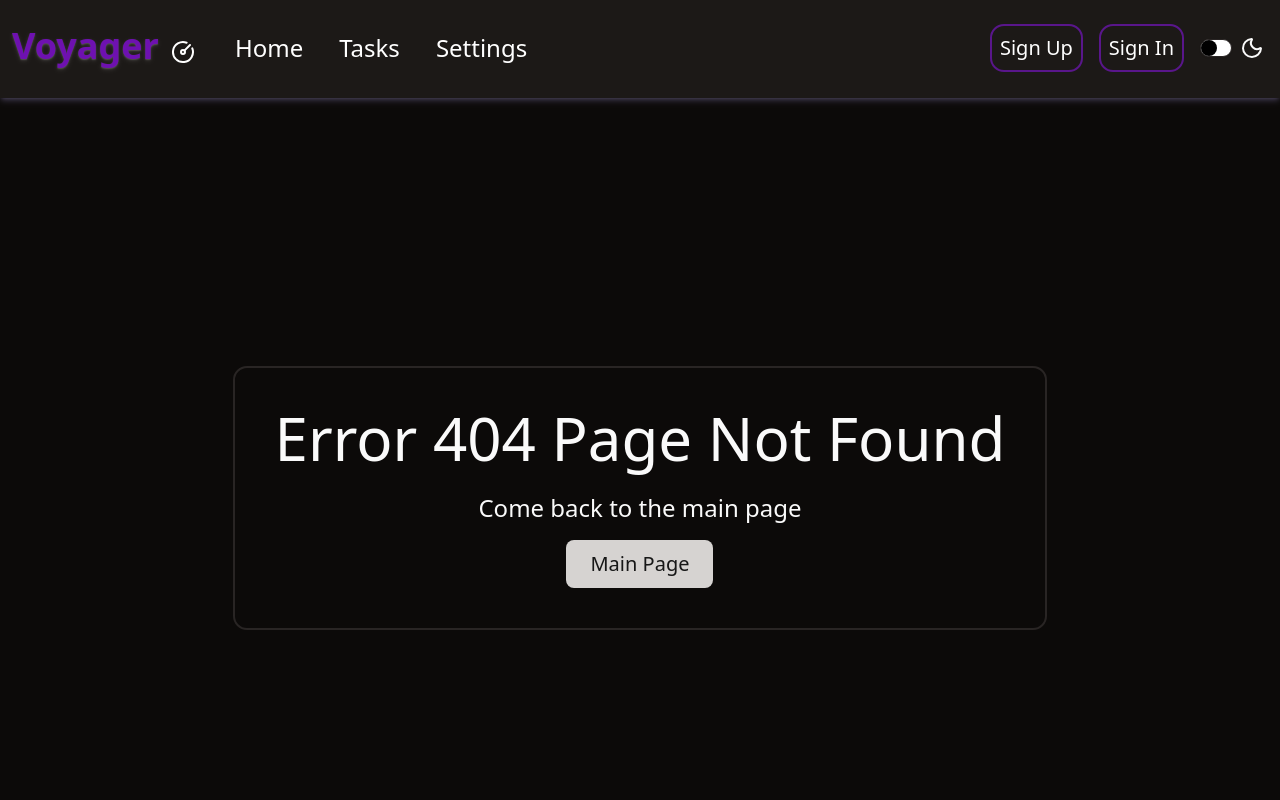
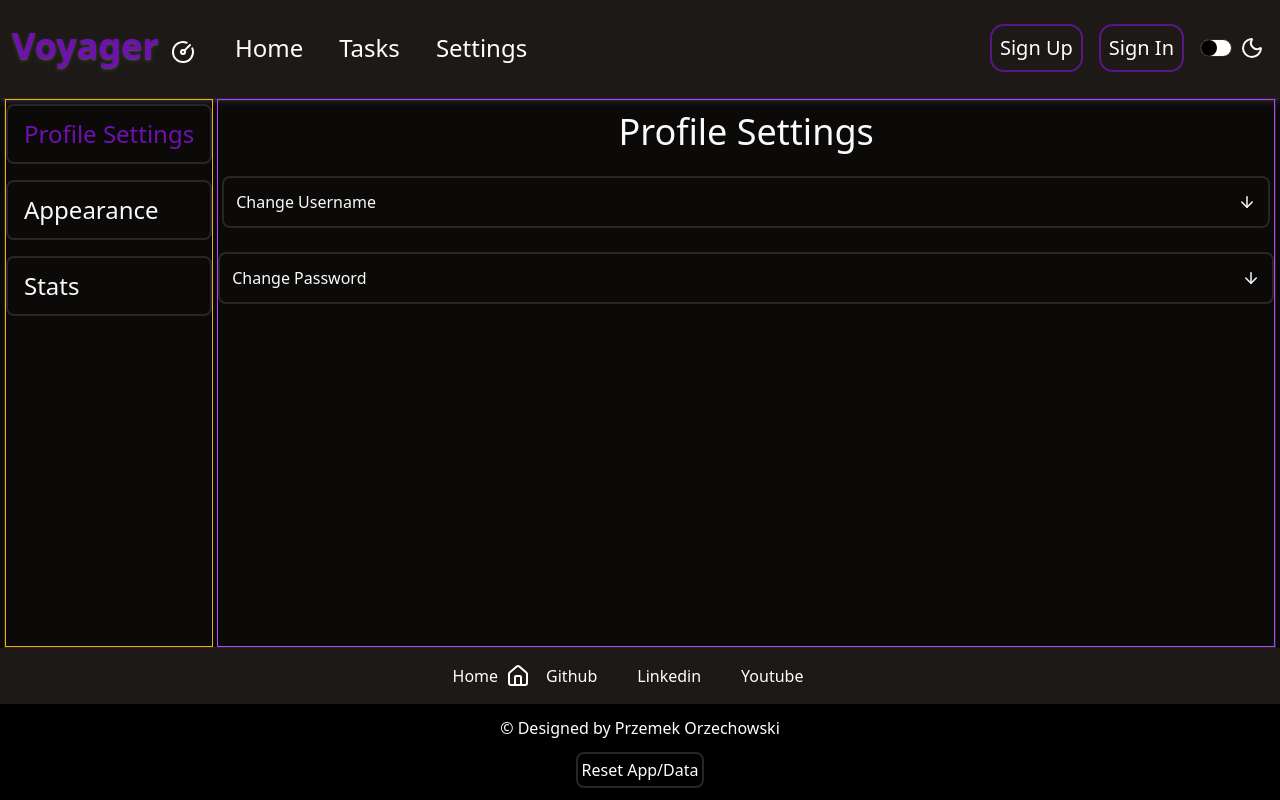
Before and after one commit to PrzemekO84/TaskTracker-React, a React (Vite) app: page /Settings/ProfileSettings in a window 1280 px wide. Before the commit this address had no page. Shown: the top 800 px of the page. Built offline with nearby package versions, Linux system fonts and the light colour scheme; some icons are missing.

Commit message:
Working on settings

```diff
--- a/src/App.css
+++ b/src/App.css
@@ -127,6 +127,10 @@
   [role="button"]:not(:disabled) {
     cursor: pointer;
   }
+  *, *::before, *::after {
+    transition-property: color, background-color, border-color, text-decoration-color, fill, stroke;
+    transition-duration: 300ms;
+  }
 }
 
 @utility linkHighlight {
@@ -153,4 +157,8 @@
   @apply border-2 border-black bg-purple-950 rounded-xl p-3 cursor-pointer text-foreground hover:text-white transition duration-500 ease-in-out
 }
 
+@utility settingsNavLink {
+  @apply border-2 md:text-xl px-4 py-3 lg:text-2xl rounded-md
+}
+
 /*  */
--- a/src/App.tsx
+++ b/src/App.tsx
@@ -14,6 +14,9 @@ import Settings from './pages/Settings';
 import DirectTasks from './pages/DirectTasks';
 import Login from './pages/Login';
 import Singup from './pages/Signup';
+import Appearance from './pages/Appearance';
+import ProfileSettings from './pages/ProfileSettings';
+import ProfileStats from './pages/ProfileStats';
 
 
 function App() {
@@ -28,9 +31,10 @@ function App() {
                 <Route path="/" element={<Home />} />
                 <Route path="/Tasks" element={<Tasks />} />
                 <Route path="/Settings" element={<Settings />}>
-                  <Route path='Appearence' element={<Home />}/>
-                  <Route index element={<Home />}/>
-                  <Route path='Stats' element={<Home />}/>
+                  <Route path='Appearance' element={<Appearance />}/>
+                  <Route index element={<ProfileSettings />}/>
+                  <Route path='ProfileSettings' element={<ProfileSettings />}/>
+                  <Route path='Stats' element={<ProfileStats />}/>
                 </Route>
 
                 <Route path="/DirectTasks/:listId" element={<DirectTasks />} />
--- a/src/Components/ui/HamburgerMenu.tsx
+++ b/src/Components/ui/HamburgerMenu.tsx
@@ -39,9 +39,7 @@ export function HamburgerMenu() {
           <div className="grid grid-cols-1 text-center gap-4 text-3xl">
             <div className="border-2 border-purple-900 p-4 rounded-md linkHighlight">
               <SheetClose asChild>
-                <Link to="Signup">
-                Sign Up
-                </Link>
+                <Link to="Signup">Sign Up</Link>
               </SheetClose>
             </div>
             <div className="border-2 border-purple-900 p-4 rounded-md linkHighlight">
@@ -81,7 +79,19 @@ export function HamburgerMenu() {
           <div>
             <div className="flex gap-2 justify-center items-center text-3xl border-2 p-4 rounded-md border-stone-800 divBorderHover">
               <Switch onClick={changeTheme} size="default" />
-              {theme === "light" ? <Sun /> : <Moon />}
+              <div
+                className="transition transform duration-500 ease-in-out"
+                style={{
+                  transform:
+                    theme === "dark" ? "rotate(0deg)" : "rotate(360deg)",
+                }}
+              >
+                {theme === "dark" ? (
+                  <Moon />
+                ) : (
+                  <Sun className="text-yellow-500" />
+                )}
+              </div>
             </div>
           </div>
         </div>
--- a/src/Header.tsx
+++ b/src/Header.tsx
@@ -31,10 +31,16 @@ function Header() {
             <Link className=" p-2 rounded-xl linkHighlight " to="/">
               Home
             </Link>
-            <Link className=" p-2 rounded-xl linkHighlight text-white" to="/Tasks">
+            <Link
+              className=" p-2 rounded-xl linkHighlight text-white"
+              to="/Tasks"
+            >
               Tasks
             </Link>
-            <Link className=" p-2 rounded-xl linkHighlight text-white" to="Settings">
+            <Link
+              className=" p-2 rounded-xl linkHighlight text-white"
+              to="Settings"
+            >
               Settings
             </Link>
           </div>
@@ -42,14 +48,25 @@ function Header() {
 
         <div className="hidden sm:flex gap-4 justify-center items-center mr-1 text-xl mt-1">
           <div className="border-2 border-purple-900 p-2 rounded-xl linkHighlight text-white">
-            <Link to={"/Signup"}> <button>Sign Up</button> </Link>
+            <Link to={"/Signup"}>
+              {" "}
+              <button>Sign Up</button>{" "}
+            </Link>
           </div>
           <div className="border-2 border-purple-900 p-2 rounded-xl linkHighlight text-white">
-            <Link to={"/Login"}> <button>Sign In</button> </Link>
+            <Link to={"/Login"}>
+              {" "}
+              <button>Sign In</button>{" "}
+            </Link>
           </div>
           <div className="flex gap-2 justify-center items-center">
-            <Switch onClick={changeTheme} className="border border-whites" />
-            {theme === "light" ? <Sun className="text-yellow-500" /> : <Moon />}
+            <Switch onClick={changeTheme} className="border border-whites" checked={theme === "light"}/>
+            <div
+              className="transition transform duration-500 ease-in-out"
+              style={{transform: theme === "dark" ? "rotate(0deg)" : "rotate(360deg)"}}
+            >
+              {theme === "dark" ? <Moon /> : <Sun  className="text-yellow-500"/>}
+            </div>
           </div>
         </div>
 
--- /dev/null
+++ b/src/pages/Appearance.tsx
@@ -0,0 +1,61 @@
+import { ArrowDown } from "lucide-react";
+import { cn } from "@/lib/utils";
+import { useState } from "react";
+import { useThemeContext } from "@/context/ThemeContext";
+import { Moon, Sun } from "lucide-react";
+
+function Appearance(){
+
+    const [openedSection, setSectionOpen] = useState<boolean>(false);
+
+    const { theme, changeTheme } = useThemeContext();
+
+
+    return (
+    <div className="flex flex-col gap-2 justify-center">
+      <h1 className="text-3xl lg:text-4xl py-3 text-center">
+        Profile Appearance
+      </h1>
+      <div className="flex flex-col gap-3 p-1">
+        <div className="border-2 rounded-md p-1">
+          <button
+            className="w-full p-2 flex items-center justify-between"
+            onClick={() => {
+              setSectionOpen(!openedSection)
+            }}
+          >
+            Change Dark/Light Mode {" "}
+            <ArrowDown
+              className={cn(
+                "transition-transform duration-300",
+                openedSection === true && "rotate-180",
+              )}
+              size={18}
+            />
+          </button>
+        </div>
+        <div
+          className={cn(
+            "grid transition-all ease-in-out duration-300",
+            openedSection === true
+              ? "grid-rows-[1fr]"
+              : "grid-rows-[0fr]",
+          )}
+        >
+          <div className="overflow-hidden">
+            <div className="grid grid-cols-2 gap-3 border-2 px-1 py-2 rounded-md">
+              <button
+              onClick={changeTheme}
+              className={cn("flex items-center justify-center gap-2 border-2 p-3 rounded-md", theme === "dark" && "bg-purple-950")}>Dark Mode <Moon /> </button>
+              <button
+              onClick={changeTheme}
+              className={cn("flex items-center justify-center gap-2 border-2 p-3 rounded-md text-white", theme === "light" && "bg-purple-950")}>Light Mode <Sun /> </button>
+            </div>
+          </div>
+        </div>
+      </div>
+    </div>
+  );
+}
+
+export default Appearance;
--- /dev/null
+++ b/src/pages/ProfileSettings.tsx
@@ -0,0 +1,141 @@
+import { Input } from "@/Components/ui/input";
+import { ArrowDown, Eye, EyeOff } from "lucide-react";
+import { useState } from "react";
+import { cn } from "@/lib/utils";
+
+type Section = "username" | "password" | null;
+
+function ProfileSettings() {
+  const [openedSection, setOpendedSection] = useState<Section>(null);
+  const [showPassword, setShowPassword] = useState<boolean>(false);
+  const [showConfirmPassword, setConfirmShowPassword] =
+    useState<boolean>(false);
+
+  function handleSection(section: Section) {
+    setOpendedSection((prevSection) => {
+      if (prevSection === section) {
+        return null;
+      }
+      return section;
+    });
+  }
+
+  return (
+    <div className="flex flex-col gap-2 justify-center">
+      <h1 className="text-3xl lg:text-4xl py-3 text-center">
+        Profile Settings
+      </h1>
+      <div className="flex flex-col gap-3 p-1">
+        <div className="border-2 rounded-md p-1">
+          <button
+            className="w-full p-2 flex items-center justify-between"
+            onClick={() => {
+              handleSection("username");
+            }}
+          >
+            Change Username{" "}
+            <ArrowDown
+              className={cn(
+                "transition-transform duration-300",
+                openedSection === "username" && "rotate-180",
+              )}
+              size={18}
+            />
+          </button>
+        </div>
+        <div
+          className={cn(
+            "grid transition-all ease-in-out duration-300",
+            openedSection === "username"
+              ? "grid-rows-[1fr]"
+              : "grid-rows-[0fr]",
+          )}
+        >
+          <div className="overflow-hidden">
+            <div className="flex flex-col gap-3 border-2 px-1 py-2 rounded-md">
+              <Input className="p-5 border-black dark:border-border" placeholder="Enter your new Password" />
+              <button className="p-2 border-2 bg-purple-950 text-white rounded-md">
+                Save
+              </button>
+            </div>
+          </div>
+        </div>
+      </div>
+      <div className="flex flex-col gap-3">
+        <div className="border-2 rounded-md p-1">
+          <button
+            className="flex w-full justify-between items-center p-2"
+            onClick={() => {
+              handleSection("password");
+            }}
+          >
+            Change Password
+            <ArrowDown
+              className={cn(
+                "transition-transform duration-300",
+                openedSection === "password" && "rotate-180",
+              )}
+              size={18}
+            />
+          </button>
+        </div>
+        <div
+          className={cn(
+            "grid transition-all ease-in-out duration-300",
+            openedSection === "password"
+              ? "grid-rows-[1fr]"
+              : "grid-rows-[0fr]",
+          )}
+        >
+          <div className="overflow-hidden">
+            <div className="flex flex-col gap-4 border-2 px-1 py-2 rounded-md">
+              <div className="flex justify-between items-center relative">
+                <Input
+                  className="p-5 border-black dark:border-border"
+                  type={showPassword === false ? "password" : "text"}
+                  placeholder="Enter your new Password"
+                />
+                <div
+                  className="cursor-pointer"
+                  onClick={() => {
+                    setShowPassword(!showPassword);
+                  }}
+                >
+                  {showPassword === false ? (
+                    <Eye className="absolute right-3 top-1/2 -translate-y-1/2 text-gray-500 hover:text-white" />
+                  ) : (
+                    <EyeOff className="absolute right-3 top-1/2 -translate-y-1/2 text-gray-500 hover:text-white" />
+                  )}
+                </div>
+              </div>
+              <div className="flex justify-between items-center relative">
+                <Input
+                  className="p-5 border-black dark:border-border"
+                  type={showConfirmPassword === false ? "password" : "text"}
+                  placeholder="Confirm your new Password"
+                />
+                <div
+                  className="cursor-pointer"
+                  onClick={() => {
+                    setConfirmShowPassword(!showConfirmPassword);
+                  }}
+                >
+                  {showConfirmPassword === false ? (
+                    <Eye className="absolute right-3 top-1/2 -translate-y-1/2 text-gray-500 hover:text-white"/>
+                  ) : (
+                    <EyeOff className="absolute right-3 top-1/2 -translate-y-1/2 text-gray-500 hover:text-white"/>
+                  )}
+                </div>
+              </div>
+              <button className="p-2 border-2 bg-purple-950 text-white rounded-md">
+                Save
+              </button>
+            </div>
+          </div>
+        </div>
+      </div>
+    </div>
+  );
+}
+
+export default ProfileSettings;
--- /dev/null
+++ b/src/pages/ProfileStats.tsx
@@ -0,0 +1,11 @@
+
+function ProfileStats(){
+    return (
+        <div className="flex justify-center items-center">
+            <h1>Profile Stats</h1>
+
+        </div>
+    )
+}
+
+export default ProfileStats;
--- a/src/pages/Settings.tsx
+++ b/src/pages/Settings.tsx
@@ -1,8 +1,44 @@
+import { useState } from "react";
+import { Link, NavLink, Outlet } from "react-router-dom";
+import { cn } from "@/lib/utils";
+
+
 
 function Settings(){
     return (
-        <h1>Settings</h1>
-    )
+      <div className="flex gap-1 border w-full mx-1">
+        <nav className="flex flex-col gap-4 border border-yellow-500 py-1">
+          <NavLink
+            to={"ProfileSettings"}
+            className={({ isActive }) => {
+              return cn("settingsNavLink", isActive && "dark:text-purple-800 dark:bg-background text-purple-500 bg-stone-300");
+            }}
+          >
+            Profile Settings
+          </NavLink>
+          <NavLink
+            to={"Appearance"}
+            className={({ isActive }) => {
+              return cn("settingsNavLink", isActive && "dark:text-purple-800 dark:bg-background text-purple-500 bg-stone-300");
+            }}
+          >
+            Appearance
+          </NavLink>
+          <NavLink
+            to={"Stats"}
+            className={({ isActive }) => {
+              return cn("settingsNavLink", isActive && "dark:text-purple-800 dark:bg-background text-purple-500 bg-stone-300");
+            }}
+          >
+            Stats
+          </NavLink>
+        </nav>
+
+        <main className="flex-1 border border-purple-500">
+          <Outlet />
+        </main>
+      </div>
+    );
 }
 
 export default Settings;
```
